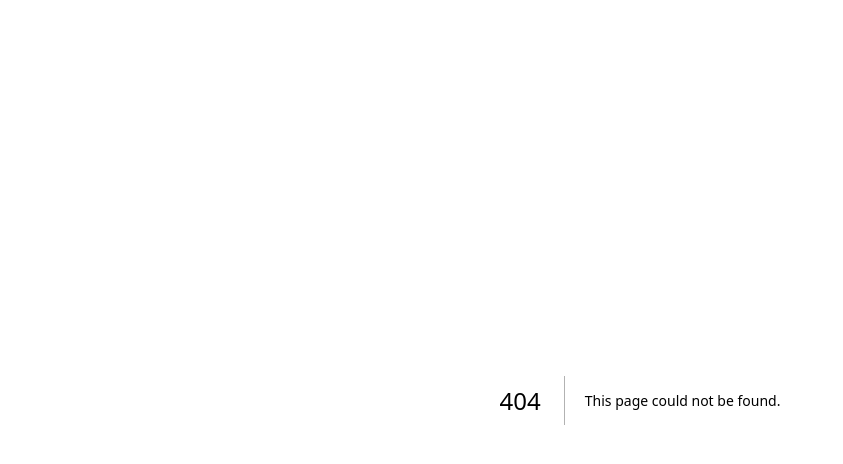
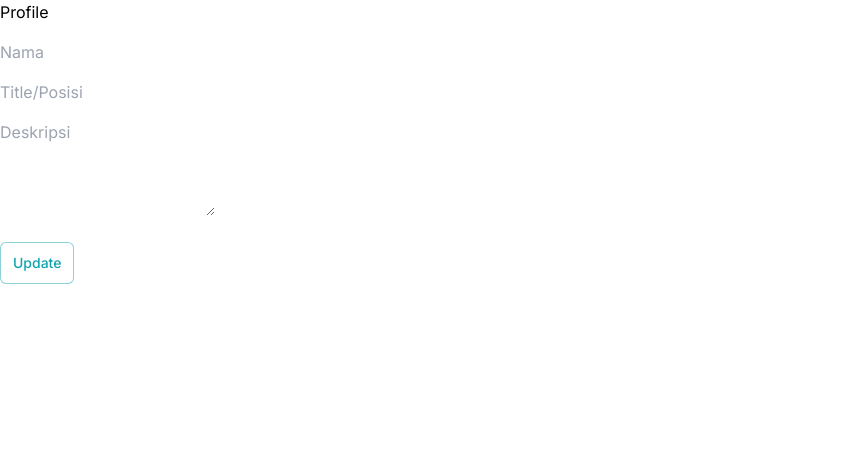
Before and after one commit to aynunnissa/portfolio-builder, a Next.js app: page /edit-portfolio in a window 1280 px wide. Before the commit this address had no page. Shown: the top 464 px of the page, without its empty margins (0-843 px from the left). Built offline with nearby package versions, Linux system fonts and the light colour scheme; no server answers.

Commit message:
Feat: implement profile form functionality (#13)
* feat: add input custom hook

* feat: add input hooks

* feat: add profile's form fields

* refactor: update project directory

* feat: implement get initial profile data

* feat: implement update profile

```diff
--- /dev/null
+++ b/app/edit-portfolio/page.tsx
@@ -0,0 +1,11 @@
+import ProfileForm from '@/components/edit-portfolio/ProfileForm';
+
+const EditPortfolioPage = () => {
+  return (
+    <div>
+      <ProfileForm />
+    </div>
+  );
+};
+
+export default EditPortfolioPage;
--- a/app/layout.tsx
+++ b/app/layout.tsx
@@ -1,6 +1,6 @@
 import type { Metadata } from 'next';
 import { Inter } from 'next/font/google';
-import './styles/App.scss';
+import '@/styles/App.scss';
 
 const inter = Inter({ subsets: ['latin'] });
 
--- a/app/page.tsx
+++ b/app/page.tsx
@@ -1,23 +1,6 @@
 'use client';
 
-import { client } from '@/lib/client';
-import { IResponse } from '@/types/client';
-import { useCallback, useEffect, useState } from 'react';
-
 export default function Home() {
-  const [profile, setProfile] = useState({});
-
-  const fetchInitialProfile = useCallback(async () => {
-    const { data, error }: IResponse = await client.get({ url: '/users' });
-    if (data) {
-      setProfile(data[0]);
-    }
-  }, []);
-
-  useEffect(() => {
-    fetchInitialProfile();
-  }, [fetchInitialProfile]);
-
   return (
     <main className="flex min-h-screen flex-col items-center justify-between p-24"></main>
   );
--- /dev/null
+++ b/components/edit-portfolio/ProfileForm.tsx
@@ -0,0 +1,152 @@
+'use client';
+
+import { client } from '@/lib/client';
+import { IResponse } from '@/types/client';
+import { FormEvent, useCallback, useEffect, useRef, useState } from 'react';
+import useInput from '@/hooks/use-input';
+
+// const notEmptyValidation = /^[a-zA-Z0-9\s]*$/;
+
+const ProfileForm = () => {
+  const isInitialLoad = useRef(true);
+  const [userId, setUserId] = useState(null);
+  const [isSubmitting, setIsSubmitting] = useState(false);
+
+  const {
+    value: enteredName,
+    isValid: enteredNameIsValid,
+    hasError: nameInputHasError,
+    valueChangeHandler: nameChangedHandler,
+    defaultValueHandler: setDefaultName,
+    inputBlurHandler: nameBlurHandler,
+  } = useInput((value: string) => value !== '');
+
+  const {
+    value: enteredTitle,
+    isValid: enteredTitleIsValid,
+    hasError: titleInputHasError,
+    valueChangeHandler: titleChangedHandler,
+    defaultValueHandler: setDefaultTitle,
+    inputBlurHandler: titleBlurHandler,
+  } = useInput((value: string) => value !== '');
+
+  const {
+    value: enteredDesc,
+    isValid: enteredDescIsValid,
+    hasError: descInputHasError,
+    valueChangeHandler: descChangedHandler,
+    defaultValueHandler: setDefaultDesc,
+    inputBlurHandler: descBlurHandler,
+  } = useInput((value: string) => value !== '');
+
+  const updateProfileData = async (event: FormEvent) => {
+    event.preventDefault();
+    if (!userId) {
+      console.log('User not found');
+      return;
+    }
+
+    setIsSubmitting(true);
+
+    const { data, error }: IResponse = await client.put({
+      url: `/users/${userId}`,
+      data: {
+        name: enteredName,
+        title: enteredTitle,
+        description: enteredDesc,
+      },
+    });
+
+    setIsSubmitting(false);
+
+    if (data) {
+      setDefaultName(data.name);
+      setDefaultTitle(data.title);
+      setDefaultDesc(data.description);
+    }
+  };
+
+  const fetchInitialProfile = useCallback(async () => {
+    const { data, error }: IResponse = await client.get({ url: '/users' });
+    if (data) {
+      const profileData = data[0];
+
+      if (isInitialLoad.current) {
+        setUserId(profileData.id);
+        setDefaultName(profileData.name);
+        setDefaultTitle(profileData.title);
+        setDefaultDesc(profileData.description);
+        isInitialLoad.current = false;
+      }
+    }
+  }, [setDefaultName, setDefaultTitle, setDefaultDesc]);
+
+  useEffect(() => {
+    fetchInitialProfile();
+  }, [fetchInitialProfile]);
+
+  return (
+    <div>
+      <h4 className="text-bold text-underline">Profile</h4>
+      <form className="profile-form mt-4" onSubmit={updateProfileData}>
+        <div className="flex flex-col gap-y-4">
+          <div className="profile-field">
+            <input
+              type="text"
+              id="profile-name"
+              className="form-input"
+              onChange={nameChangedHandler}
+              onBlur={nameBlurHandler}
+              value={enteredName}
+              placeholder="Nama"
+              required
+            />
+            {nameInputHasError && (
+              <p className="text-red-800">Nama harus diisi</p>
+            )}
+          </div>
+          <div className="profile-field">
+            <input
+              type="text"
+              id="profile-title"
+              className="form-input"
+              onChange={titleChangedHandler}
+              onBlur={titleBlurHandler}
+              value={enteredTitle}
+              placeholder="Title/Posisi"
+              required
+            />
+            {titleInputHasError && (
+              <p className="text-red-800">Title harus diisi</p>
+            )}
+          </div>
+          <div className="profile-field">
+            <textarea
+              id="profile-desc"
+              className="form-input"
+              onChange={descChangedHandler}
+              onBlur={descBlurHandler}
+              placeholder="Deskripsi"
+              value={enteredDesc}
+              rows={4}
+              required
+            ></textarea>
+            {descInputHasError && (
+              <p className="text-red-800">Deskripsi harus diisi</p>
+            )}
+          </div>
+        </div>
+        <button
+          type="submit"
+          className={`mt-5 btn btn-md ${
+            isSubmitting ? 'btn-disabled' : 'btn-primary'
+          }`}
+        >
+          Update
+        </button>
+      </form>
+    </div>
+  );
+};
+
+export default ProfileForm;
--- /dev/null
+++ b/hooks/use-input.ts
@@ -0,0 +1,54 @@
+import { useState } from 'react';
+
+interface UseInputReturn {
+  value: string;
+  isValid: boolean;
+  hasError: boolean;
+  valueChangeHandler: (event: React.ChangeEvent<HTMLInputElement> | React.ChangeEvent<HTMLTextAreaElement>) => void;
+  valueChangeManual: (val: string) => void;
+  defaultValueHandler: (val: string) => void;
+  inputBlurHandler: (event: React.SyntheticEvent) => void;
+  reset: () => void;
+}
+
+const useInput = (validateValue: Function): UseInputReturn => {
+  const [value, setValue] = useState<string>('');
+  const [isTouched, setIsTouched] = useState<boolean>(false);
+
+  const isValid = validateValue(value);
+  const hasError = !isValid && isTouched;
+
+  const valueChangeHandler = (event: React.ChangeEvent<HTMLInputElement> | React.ChangeEvent<HTMLTextAreaElement>) => {
+    setValue(event.target.value);
+  };
+
+  const valueChangeManual = (val: string) => {
+    setValue(val);
+  };
+
+  const defaultValueHandler = (val: string) => {
+    setValue(val);
+  };
+
+  const inputBlurHandler = (event: React.SyntheticEvent): void => {
+    setIsTouched(true);
+  };
+
+  const reset = () => {
+    setValue('');
+    setIsTouched(false);
+  };
+
+  return {
+    value,
+    isValid,
+    hasError,
+    valueChangeHandler,
+    valueChangeManual,
+    defaultValueHandler,
+    inputBlurHandler,
+    reset,
+  };
+};
+
+export default useInput;
--- a/app/styles/App.scss
+++ b/styles/App.scss
@@ -5,7 +5,3 @@
 @tailwind base;
 @tailwind components;
 @tailwind utilities;
-
-body {
-  background-color: red;
-}
```
Also changed, not shown: styles/modules/_buttons.scss (renamed from app/styles/modules/_buttons.scss), styles/modules/_modules.scss (renamed from app/styles/modules/_modules.scss), styles/partials/_normalize.scss (renamed from app/styles/partials/_normalize.scss).
